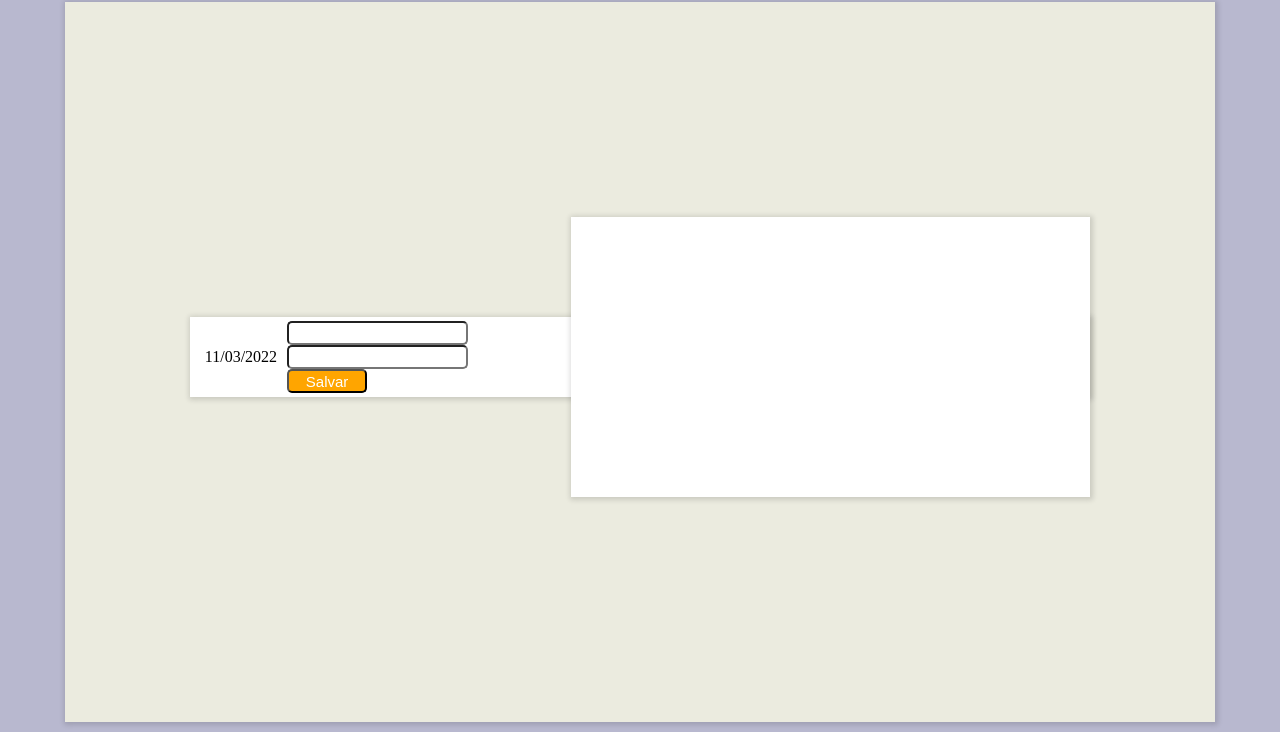
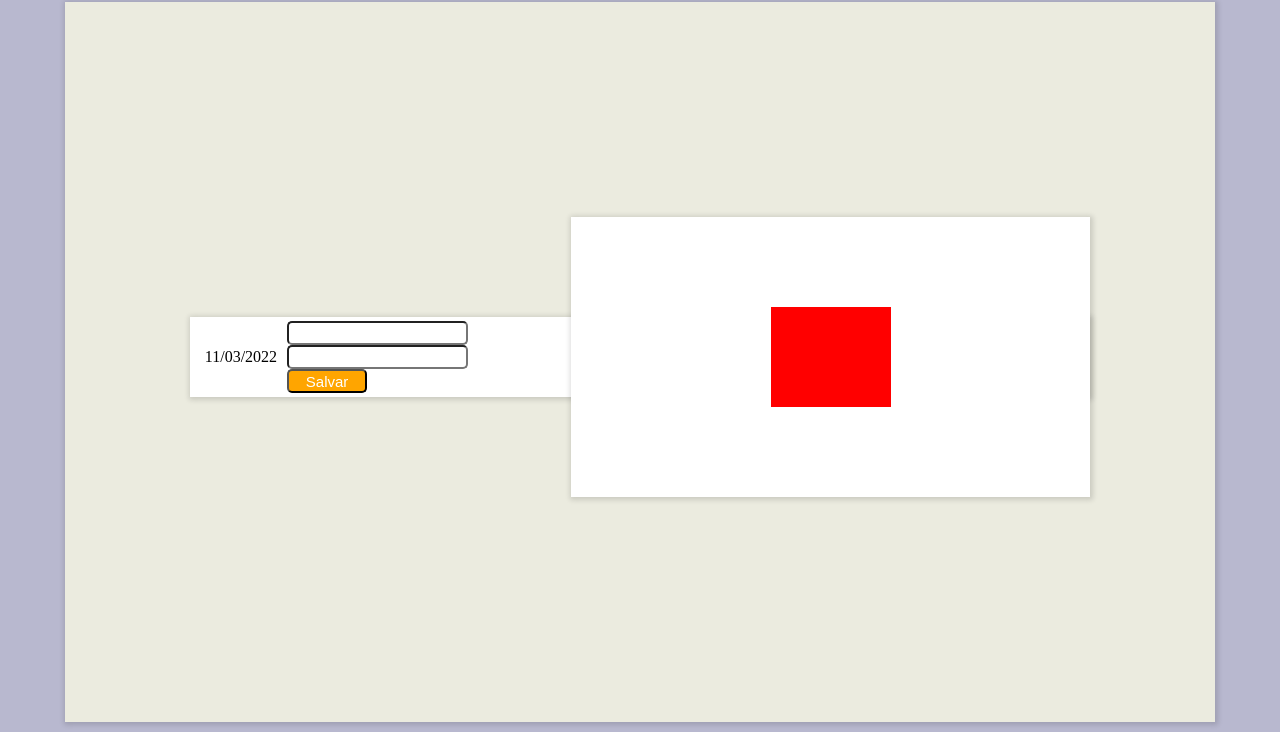
Before and after one commit to phillipehenriques/dados-aer-bicos, a plain HTML site: page index.html in a window 1280 px wide. Both pictures are taken after a click on the button "Salvar". Shown: the part 68-800 px from the top of the page. Drawn offline with Linux system fonts and the light colour scheme; a web font is replaced by a local one.

Commit message:
não estava funcionando , consegui recuperar

```diff
--- a/JavaScript/script.js
+++ b/JavaScript/script.js
@@ -25,11 +25,12 @@ function colectValues() {
 
     var valueKm = document.getElementById('km').value
     var valueKcal = document.getElementById('kcal').value
-    var placeValuers = document.getElementById('placeValues')
+    var placeValues = document.getElementById('placeValues')
 
-    var createKm = document.createElement('div');
-    createKm.className = "kmClass";
-    createKm.id = "km_" + Math.floor(Math.random() * 90000) + 10000;
+    var divplaceValues = document.createElement('div');
+    divplaceValues.className = "kmClass";
+    divplaceValues.id = "km_" + Math.floor(Math.random() * 90000) + 10000;
+    divplaceValues.innerText = valueKm
 
     divInput.appendChild(divContainer)
     divContainer.appendChild(divSubsection)
--- a/index.html
+++ b/index.html
@@ -26,7 +26,7 @@
             </div>
             <div class="container" id="container">
                 <div class="subsection" id="subsection">
-                    <div id="placeValues" id="placeValues">
+                    <div class="kmClass" id="placeValues">
 
                     </div>
                 </div>
--- a/style/style.css
+++ b/style/style.css
@@ -146,6 +146,12 @@ input {
     height: 20px;
 }
 
+.kmClass {
+    background-color: red;
+    width: 120px;
+    height: 50px;
+}
+
 .input {
     background-color: white;
     display: flex;
@@ -183,6 +189,7 @@ input {
     flex-direction: column;
     align-items: center;
     justify-content: center;
+    flex-wrap: wrap;
     width:50%;
     min-width: 100px;
     height: 35vh;
```
